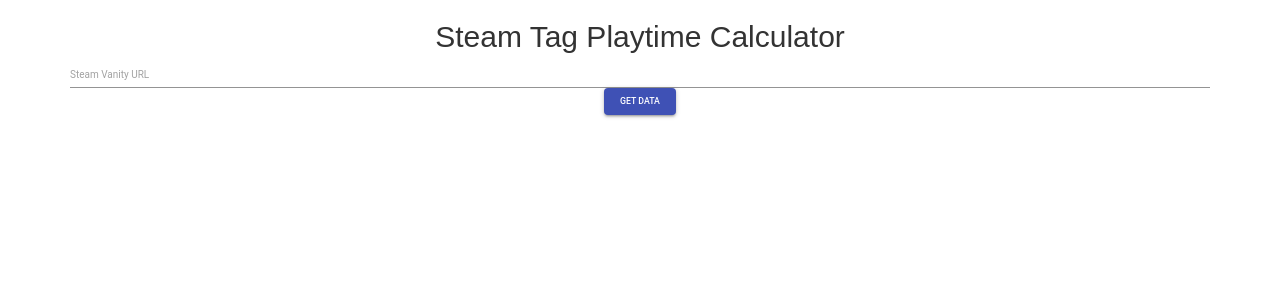
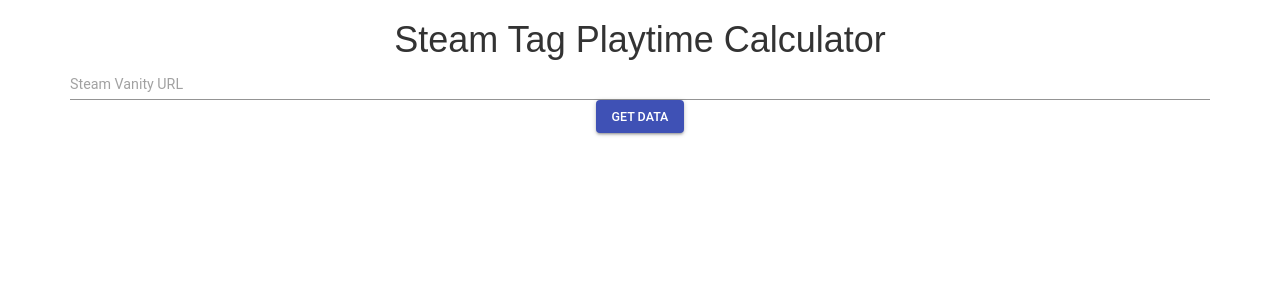
Before and after one commit to evanrupert/steamstatistics, a React (Create React App) app in the folder ui/: page / in a window 1280 px wide. Shown: the top 300 px of the page. Built offline with nearby package versions, Linux system fonts and the light colour scheme.

Commit message:
Increased font size and cleaned up VanityUsernameInput text field

```diff
--- a/ui/src/App.js
+++ b/ui/src/App.js
@@ -3,6 +3,13 @@
 import {getTagPlaytimeData} from './DataService.js'
 import {VanityUsernameInput} from './VanityUsernameInput/VanityUsernameInput.js'
 import {PlaytimeGraph} from './PlaytimeGraph.js'
+import {MuiThemeProvider, createMuiTheme} from '@material-ui/core/styles'
+
+const theme = createMuiTheme({
+  typography: {
+    fontSize: 20
+  }
+});
 
 class App extends Component {
   constructor(props) {
@@ -27,9 +34,7 @@
   getMainContent() {
     if (this.state.data === null) {
       return (
-        <VanityUsernameInput
-          onSubmit={this.getDataForUsername}
-        />
+        <VanityUsernameInput onSubmit={this.getDataForUsername} />
       )
     } else {
       return (
@@ -40,12 +45,14 @@
 
   render() {
     return (
-      <div className="App container">
-        <h2 className="app-title">Steam Tag Playtime Calculator</h2>
-        <div className="main-content">
-          {this.getMainContent()}
+      <MuiThemeProvider theme={theme}>
+        <div className="App container">
+          <h1 className="app-title">Steam Tag Playtime Calculator</h1>
+          <div className="main-content">
+            {this.getMainContent()}
+          </div>
         </div>
-      </div>
+      </MuiThemeProvider>
     );
   }
 }
--- a/ui/src/VanityUsernameInput/VanityUsernameInput.js
+++ b/ui/src/VanityUsernameInput/VanityUsernameInput.js
@@ -1,6 +1,13 @@
 import React, { Component } from 'react';
 import './VanityUsernameInput.css'
 import {Button, TextField, Tooltip} from '@material-ui/core'
+
+const styles = {
+  errorTooltip: {
+    fontSize: 14,
+    background: "#F31431"
+  }
+};
 
 export class VanityUsernameInput extends Component {
   constructor(props) {
@@ -35,17 +42,17 @@
                  error={this.state.error !== null}
       />;
 
-    if (this.state.error !== null) {
-      return (
-        <Tooltip title={this.state.error}
+    if (this.state.error === null)
+      return textField;
 
-        >
-          {textField}
-        </Tooltip>
-      )
-    }
-
-    return textField;
+    return (
+      <Tooltip title={this.state.error}
+               placement="left"
+               classes={{tooltip: styles.errorTooltip}}
+      >
+        {textField}
+      </Tooltip>
+    )
   }
 
   render() {
```
Also changed, not shown: ui/src/VanityUsernameInput/VanityUsernameInput.css (line endings or trailing spaces).
